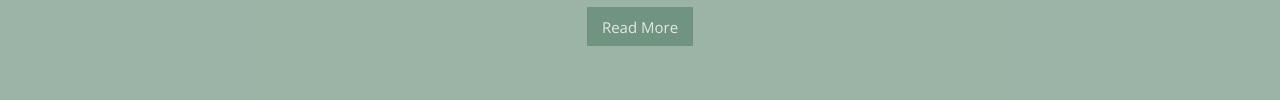
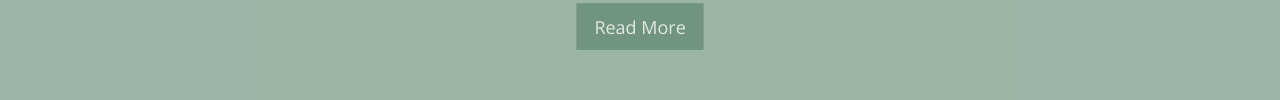
Before and after one commit to shellyalmo/my-portfolio, a plain HTML site: page index.html in a window 1280 px wide. In both pictures the pointer is over the link "Read More". Shown: the part 535-635 px from the top of the page. Drawn offline with nearby package versions, Linux system fonts and the light colour scheme; a web font is replaced by a local one.

Commit message:
feat: add animation to read more btn in home page

```diff
--- a/css/style.css
+++ b/css/style.css
@@ -388,6 +388,10 @@ footer {
   .btn {
     font-size: 1.5rem;
   }
+  .btn:hover {
+    transform: scale(1.2);
+    transition: all 1s;
+  }
   .navbar-none-mobile > .contact-links a {
     color: black;
     padding-left: 2rem;
```
